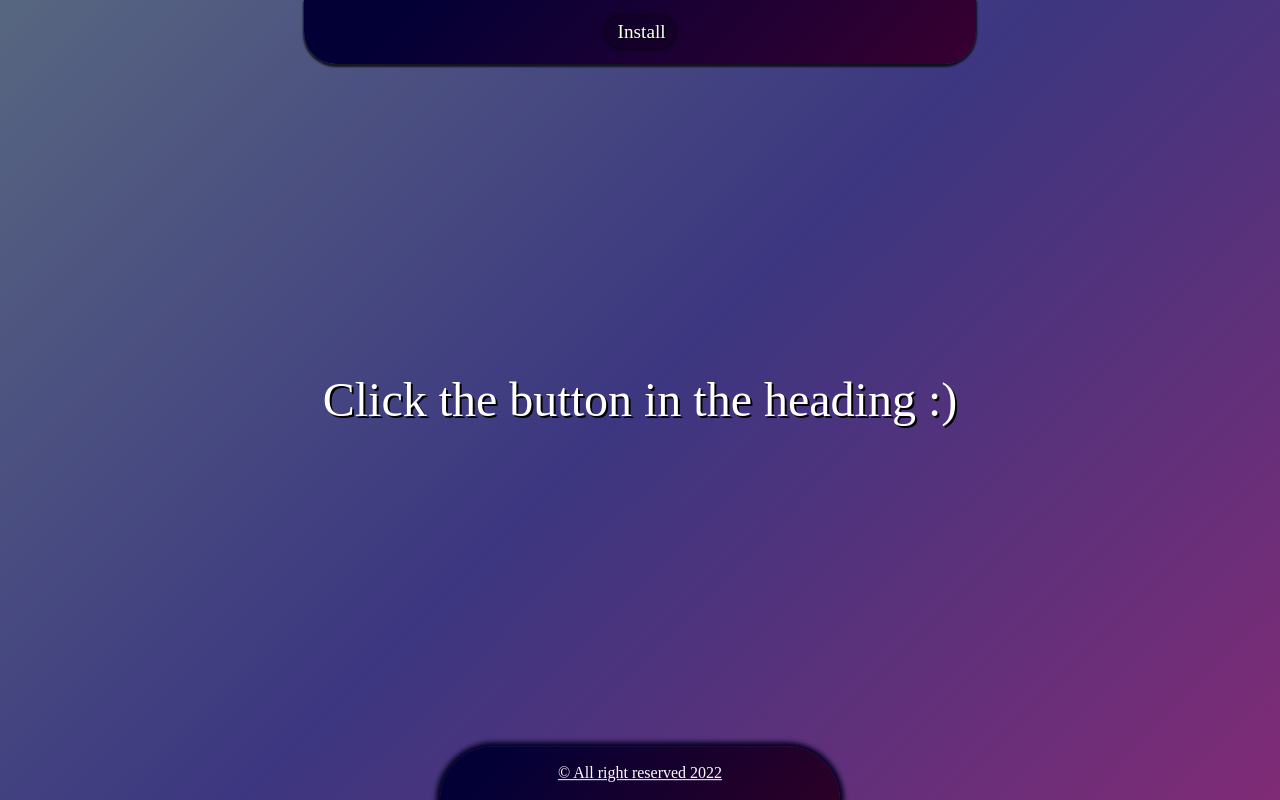
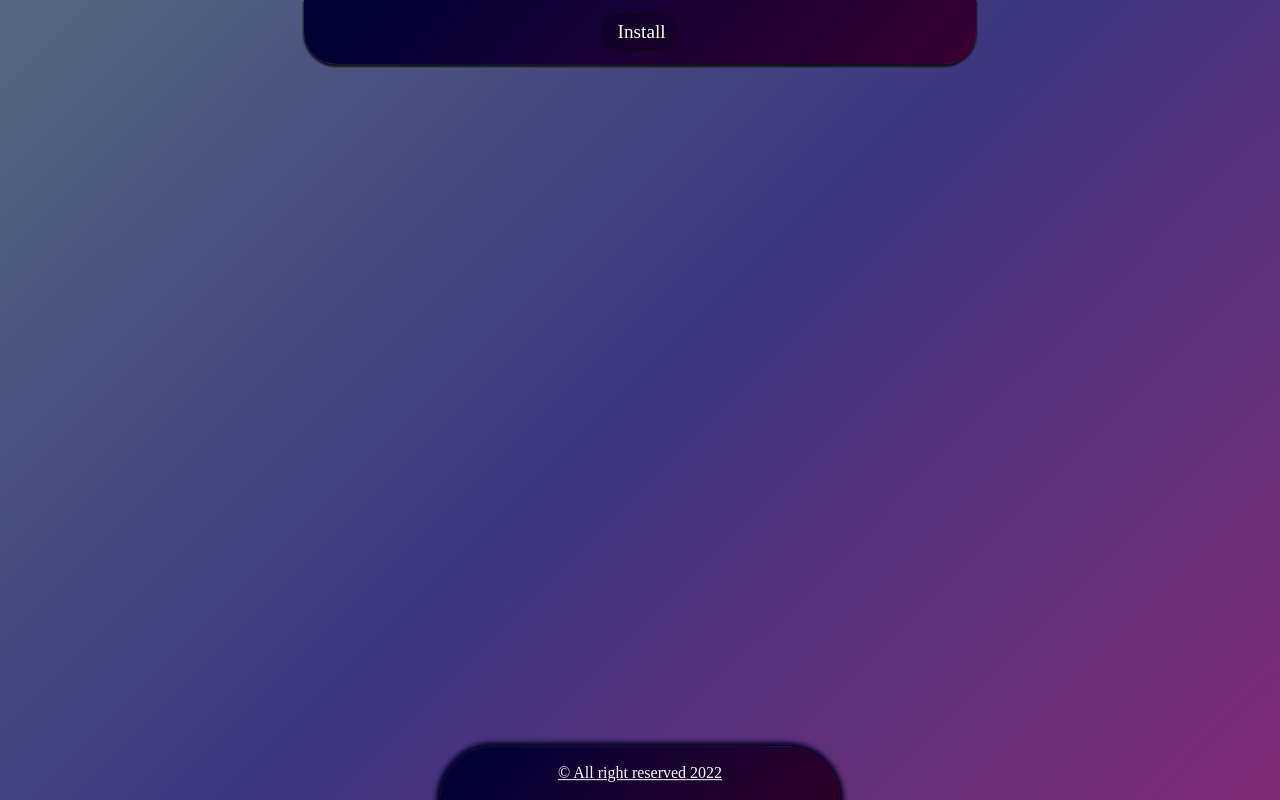
Before and after one commit to gurujustin/Tamagochi-Web3, a Vue app in the folder app/: page / in a window 1280 px wide. Before the commit this address led to /connect. Built offline with nearby package versions, Linux system fonts and the light colour scheme; what ipfs-http-client would draw is missing.

Commit message:
fix minor mistakes

```diff
--- a/app/src/components/TheHeader.vue
+++ b/app/src/components/TheHeader.vue
@@ -64,7 +64,6 @@
 
 <script>
 import UserAddress from "./UserAddress.vue";
-// import { ethers } from "ethers";
 
 export default {
   components: { UserAddress },
--- a/app/src/contracts/Market.js
+++ b/app/src/contracts/Market.js
@@ -1,5 +1,5 @@
 import { abi } from '../../../artifacts/contracts/Market.sol/Market.json';
 
-const address = '0xdD771Ae1205637ee4a6B152F2Ca734b768C30D63';
+const address = '0x9d101496a1757f7779E6Fac4c1b713d25Dc827Bf';
 
 export default { abi, address };
--- a/app/src/router/index.js
+++ b/app/src/router/index.js
@@ -21,11 +21,6 @@ const routes = [
     component: () => import(/* webpackChunkName: "MintPet" */ '../views/MintPet.vue')
   },
   {
-    path: '/connect',
-    name: 'ConnectMetamask',
-    component: () => import(/* webpackChunkName: "ConnectMetamask" */ '../views/ConnectMetamask.vue')
-  },
-  {
     path: '/:pathMatch(.*)*',
     name: 'NotFound',
     component: () => import(/* webpackChunkName: "NotFound" */ '../views/NotFound.vue')
@@ -45,8 +40,8 @@ router.beforeEach(async (to, from, next) => {
   if (store.getters.chainId === 3 &&
     store.getters.userAddress?.length === 42 || to.name === 'NotFound' || to.name === 'ConnectMetamask') {
     next();
-  } else if (!store.getters.userAddress) {
-    next({ name: 'ConnectMetamask' });
+  } else if (!store.getters.userAddress && to.name === 'YourPets') {
+    next();
   } else {
     next({ name: 'NotFound' });
   }
--- a/app/src/views/ConnectMetamask.vue
+++ /dev/null
@@ -1,24 +0,0 @@
-<template>
-  <div>
-    <div class="view">Click the button in the heading :)</div>
-  </div>
-</template>
-
-<script>
-export default {
-  created() {},
-};
-</script>
-
-<style scoped>
-.view {
-  position: absolute;
-  color: white;
-  top: 50%;
-  left: 50%;
-  transform: translateX(-50%) translateY(-50%);
-  font-size: 3rem;
-  text-align: center;
-  text-shadow: 2px 2px black;
-}
-</style>
--- a/app/src/views/YourPets.vue
+++ b/app/src/views/YourPets.vue
@@ -24,7 +24,7 @@ export default {
     };
   },
   async created() {
-    await this.fetchData();
+    if (this.$store.getters.PetContract) await this.fetchData();
   },
   methods: {
     async fetchData() {
```
Also changed, not shown: 1 other file (tests, documents, lock files or other folders).
